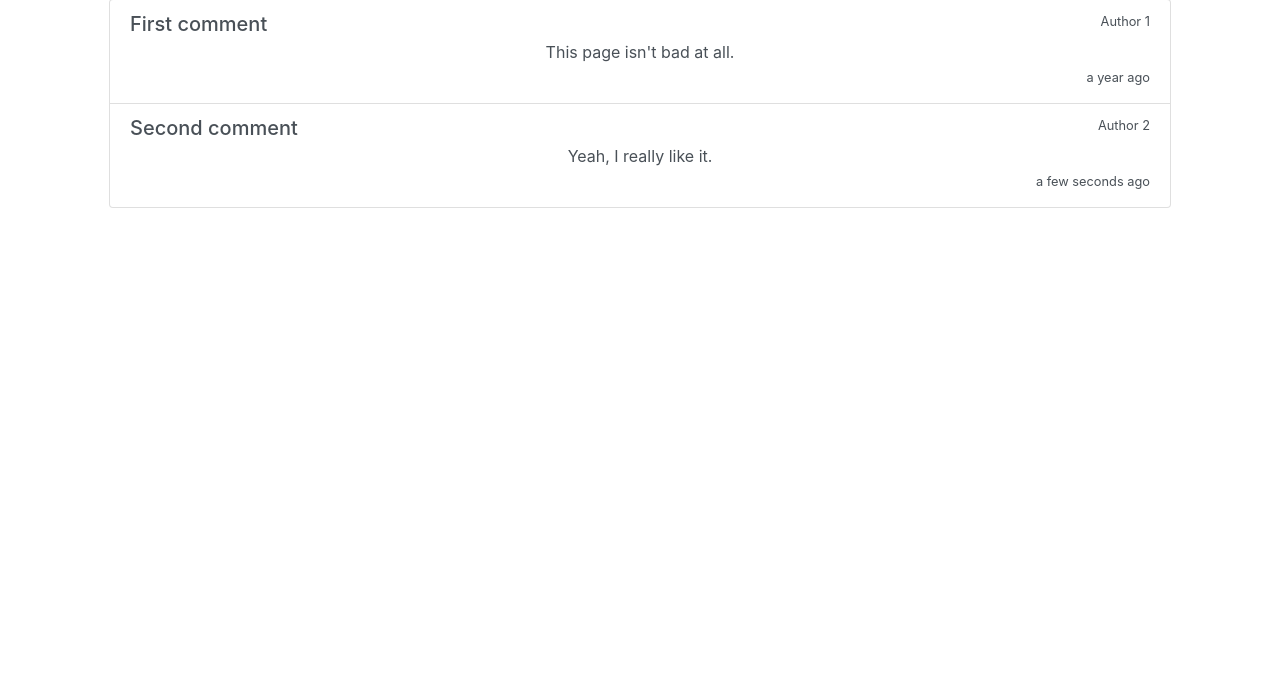
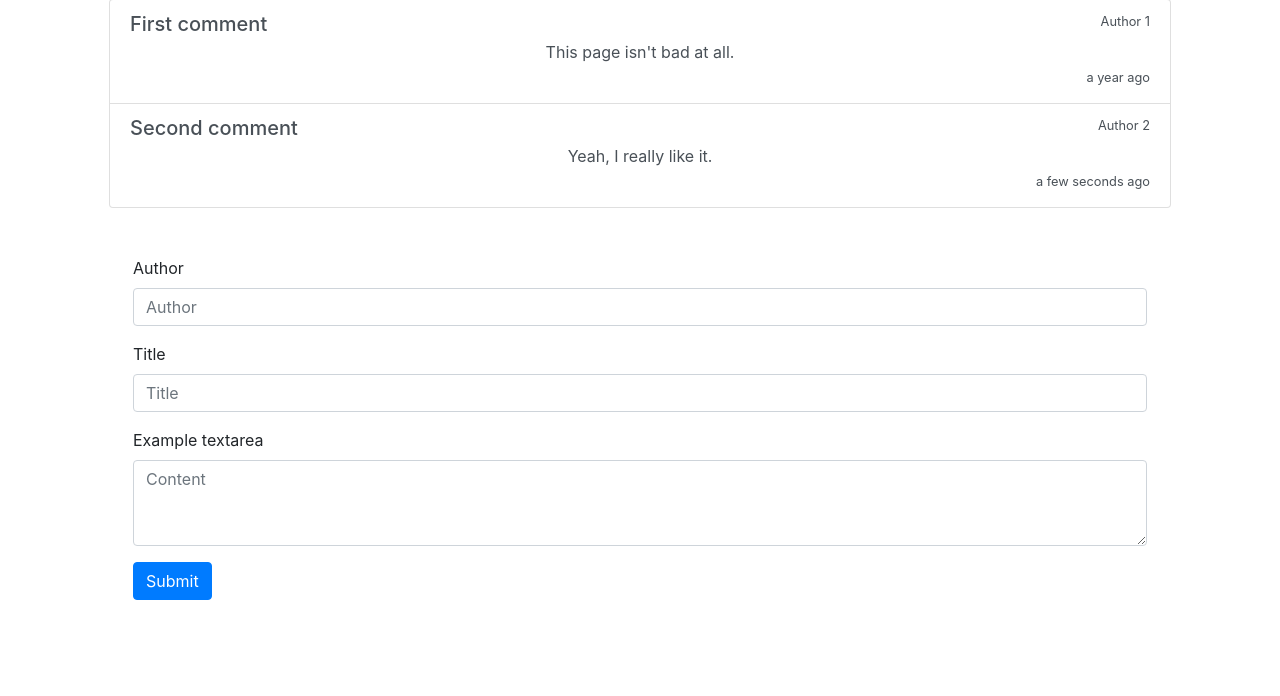
Before and after one commit to ismtabo/hoc2018uva-python-advance, a Flask app: page / in a window 1280 px wide. Shown: the part 185-881 px from the top of the page. Before the commit the page ends 393 px from the top, so only its background shows below. Run offline with Flask 2, Linux system fonts and the light colour scheme; some libraries are stand-ins or nearby versions.

Commit message:
Add POST form to add comments

```diff
--- a/main.py
+++ b/main.py
@@ -1,17 +1,26 @@
 from datetime import datetime
 from collections import namedtuple
 
-from flask import Flask, render_template
+from flask import Flask, render_template, request
 from flask_moment import Moment
 app = Flask(__name__)
 moment = Moment(app)
 
 Comment = namedtuple('Comment', ['title', 'content', 'author', 'datetime'])
+comments = [
+    Comment("First comment", "This page isn't bad at all.",
+            "Author 1", datetime(year=2017, month=12, day=1)),
+    Comment("Second comment", "Yeah, I really like it.",
+            "Author 2", datetime.utcnow()),
+]
 
-@app.route('/')
-def hello_world():
-    comments = [
-        Comment("First comment", "This page isn't bad at all.", "Author 1", datetime(year=2017, month=12, day=1)),
-        Comment("Second comment", "Yeah, I really like it.", "Author 2", datetime.utcnow()),
-        ]
+
+@app.route('/', methods=['GET', 'POST'])
+def index():
+    if request.method == 'POST':
+        author = request.form.get('author')
+        title = request.form.get('title')
+        content = request.form.get('content')
+        comments.append(Comment(title, content, author, datetime.utcnow()))
+
     return render_template('index.html', comments=comments)
--- a/static/css/starter-template.css
+++ b/static/css/starter-template.css
@@ -5,3 +5,11 @@ body {
   padding: 3rem 1.5rem;
   text-align: center;
 }
+.comment-list {
+	max-height: 300px;
+	overflow-y: auto;
+}
+.comment-form {
+	text-align: left;
+	padding: 3rem 1.5rem;
+}
--- a/templates/index.html
+++ b/templates/index.html
@@ -9,7 +9,7 @@
 	<link href="{{ url_for('static', filename='css/starter-template.css') }}" rel="stylesheet">
 	<link rel="shortcut icon" href="{{ url_for('static', filename='favicon.ico') }}">
 	{{ moment.include_jquery() }}
-    {{ moment.include_moment() }}
+	{{ moment.include_moment() }}
 </head>
 
 <body>
@@ -21,7 +21,7 @@
 	<main role="main" class="container">
 		<div class="starter-template">
 			<h1>Guestbook:</h1>
-			<div class="list-group">
+			<div class="list-group comment-list">
 				{% for comment in comments %}
 				<a href="#" class="list-group-item list-group-item-action flex-column align-items-start">
 					<div class="d-flex w-100 justify-content-between">
@@ -35,6 +35,23 @@
 				</a>
 				{% endfor %}
 			</div>
+			<div class="comment-form">
+				<form method="POST">
+					<div class="form-group">
+						<label for="author">Author</label>
+						<input type="author" class="form-control" id="author" name="author" placeholder="Author" required>
+					</div>
+					<div class="form-group">
+						<label for="title">Title</label>
+						<input type="title" class="form-control" id="title" name="title" placeholder="Title" required>
+					</div>
+					<div class="form-group">
+						<label for="content">Example textarea</label>
+						<textarea class="form-control" id="content" name="content" rows="3" placeholder="Content" required></textarea>
+					</div>
+					<button type="submit" class="btn btn-primary push-right">Submit</button>
+				</form>
+			</div>
 		</div>
 	</main>
 
```
